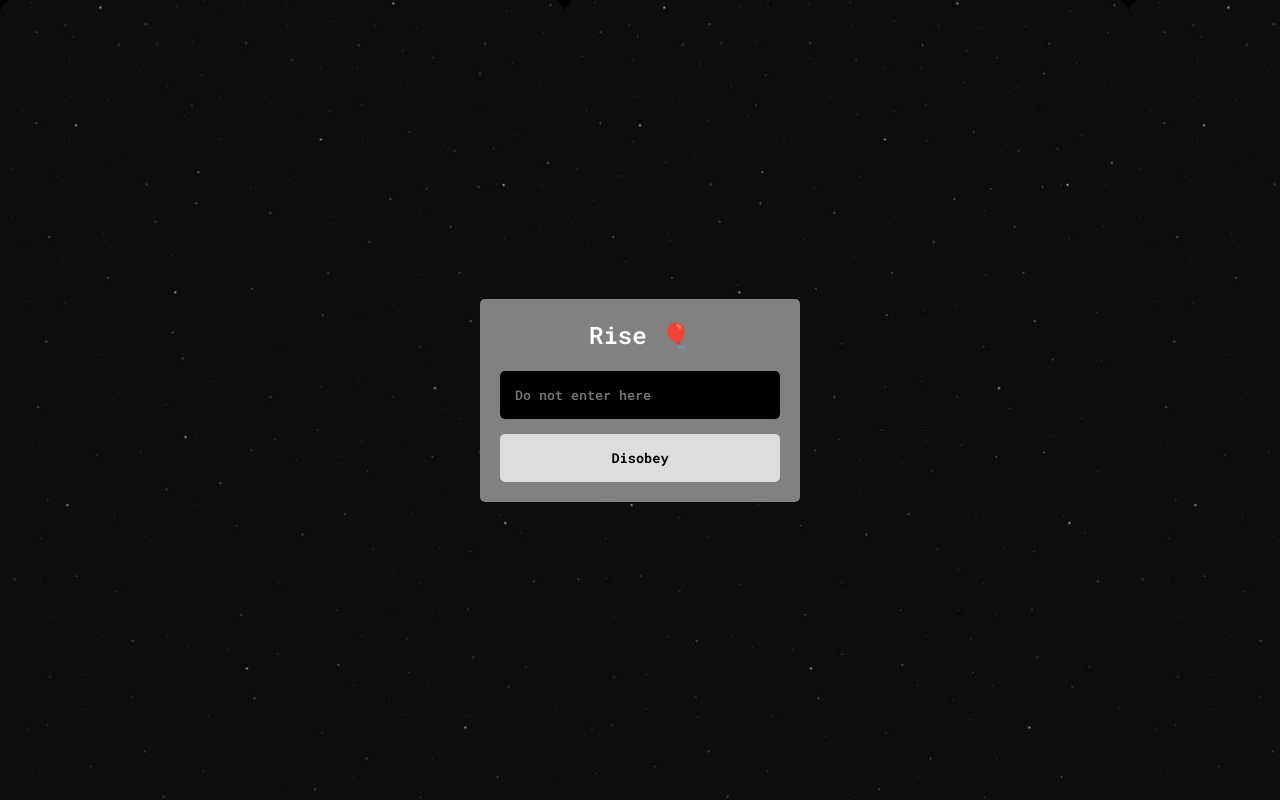
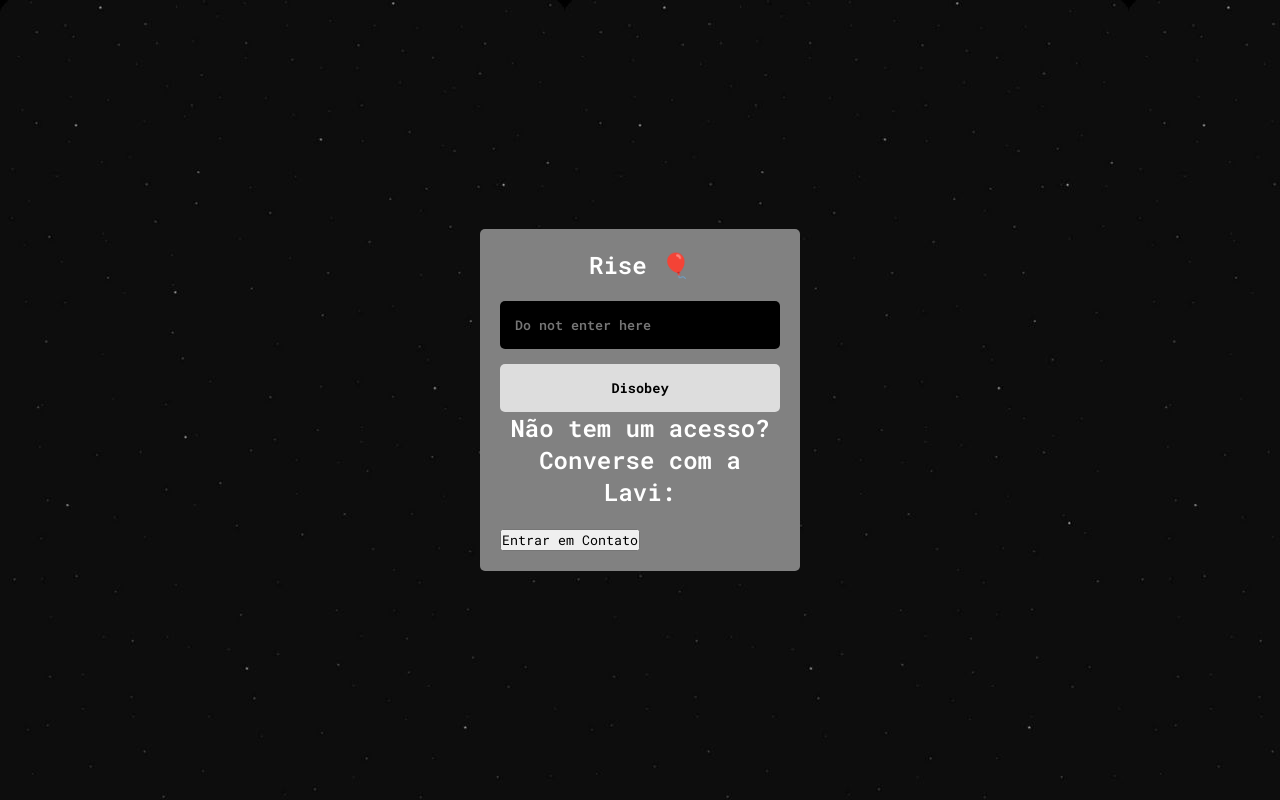
Before and after one commit to liviajaymason/chat, a plain HTML site: page front-end/index.html in a window 1280 px wide. Drawn offline with nearby package versions, Linux system fonts and the light colour scheme.

Commit message:
Update index.html

```diff
--- a/front-end/index.html
+++ b/front-end/index.html
@@ -20,6 +20,8 @@
                 <input type="text" class="login__input" placeholder="Do not enter here" required/>
                 <button type="submit" class="login__button">Disobey</button>
             </form>
+            <h2>Não tem um acesso? Converse com a Lavi:</h2>
+            <button type="submit" class="contact_button">Entrar em Contato</button>
         </section>
 
         <section class="chat">
```
